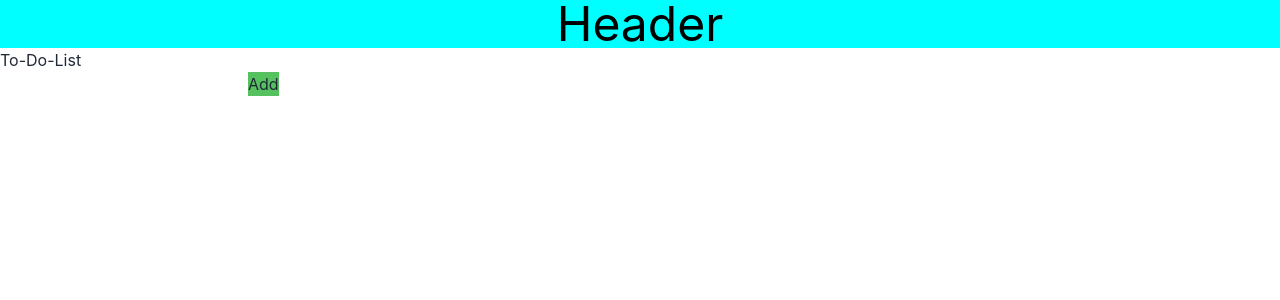
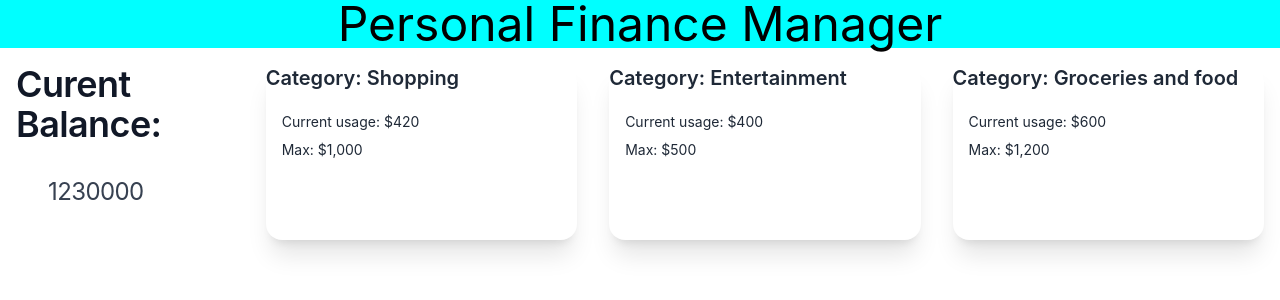
Before and after one commit to maaneesh/Finance-Tracker, a React (Vite) app: page / in a window 1280 px wide. Shown: the top 300 px of the page. Built offline with nearby package versions, Linux system fonts and the light colour scheme.

Commit message:
created budget categories

```diff
--- a/src/App.jsx
+++ b/src/App.jsx
@@ -1,11 +1,21 @@
 import React from "react";
 import { useState } from "react";
 import ToDoList from "./toDoList";
+import Header from "./components/header";
+import CurrentBalance from "./currentBalance";
+import RecentTransactions from "./recentTransactions";
+import Categories from "./components/categories";
 
 function App() {
   return (
     <>
-      <ToDoList />
+      <Header />
+      <div className="flex justify-center">
+        <CurrentBalance />
+        <Categories name={"Shopping"} amount={420} max={1000} />
+        <Categories name={"Entertainment"} amount={400} max={500} />
+        <Categories name={"Groceries and food"} amount={600} max={1200} />
+      </div>
     </>
   );
 }
--- /dev/null
+++ b/src/components/categories.jsx
@@ -0,0 +1,19 @@
+import { currencyFormatter } from "../utils";
+
+function Categories({ name, amount, max }) {
+  return (
+    <>
+      <div className="card card-compact m-4  bg-base-100 w-96 shadow-xl">
+        <div className="card-title">
+          <h2>Category: {name}</h2>
+        </div>
+        <div className="card-body">
+          <h3>Current usage: {currencyFormatter.format(amount)} </h3>
+          <h3>Max: {currencyFormatter.format(max)} </h3>
+        </div>
+      </div>
+    </>
+  );
+}
+
+export default Categories;
--- a/src/components/header.jsx
+++ b/src/components/header.jsx
@@ -3,7 +3,7 @@ import React from "react";
 function Header() {
   return (
     <div id="home" className="header text-5xl text-black ">
-      <h1>Header</h1>
+      <h1 className="flex align-start">Personal Finance Manager</h1>
     </div>
   );
 }
--- /dev/null
+++ b/src/currentBalance.jsx
@@ -0,0 +1,21 @@
+import React from "react";
+
+function CurrentBalance() {
+  const currentBalance = 1230000;
+  return (
+    <>
+      <div className="m-4 text-2xl font-bold tracking-tight text-gray-900 dark:text-white">
+        <div className="card-title text-4xl">
+          <h2> Curent Balance: </h2>
+        </div>
+        <div className="card-body text-2xl">
+          <p className="font-normal text-gray-700 dark:text-gray-400">
+            {currentBalance}
+          </p>
+        </div>
+      </div>
+    </>
+  );
+}
+
+export default CurrentBalance;
--- a/src/main.jsx
+++ b/src/main.jsx
@@ -6,7 +6,6 @@ import "./index.css";
 
 createRoot(document.getElementById("root")).render(
   <StrictMode>
-    <Header />
     <App />
   </StrictMode>
 );
--- /dev/null
+++ b/src/recentTransactions.jsx
@@ -0,0 +1,28 @@
+import React, { useState } from "react";
+
+function RecentTransactions() {
+  const [transaction, setTransaction] = useState([
+    "transaction 1",
+    "transaction 2",
+    "transaction 3",
+    "transaction 4",
+    "transaction 5",
+    "transaction 6",
+    "transaction 7",
+    "transaction 8",
+    "transaction 9",
+  ]);
+  return (
+    <>
+      <div>
+        <h2>Recent Transactions</h2>
+        {transaction.map((item, index) => (
+          <p key={index}>{item} </p>
+        ))}
+      </div>
+      ;
+    </>
+  );
+}
+
+export default RecentTransactions;
--- /dev/null
+++ b/src/utils.js
@@ -0,0 +1,5 @@
+export const currencyFormatter = Intl.NumberFormat(undefined, {
+  currency: "USD",
+  style: "currency",
+  minimumFractionDigits: 0,
+});
```
